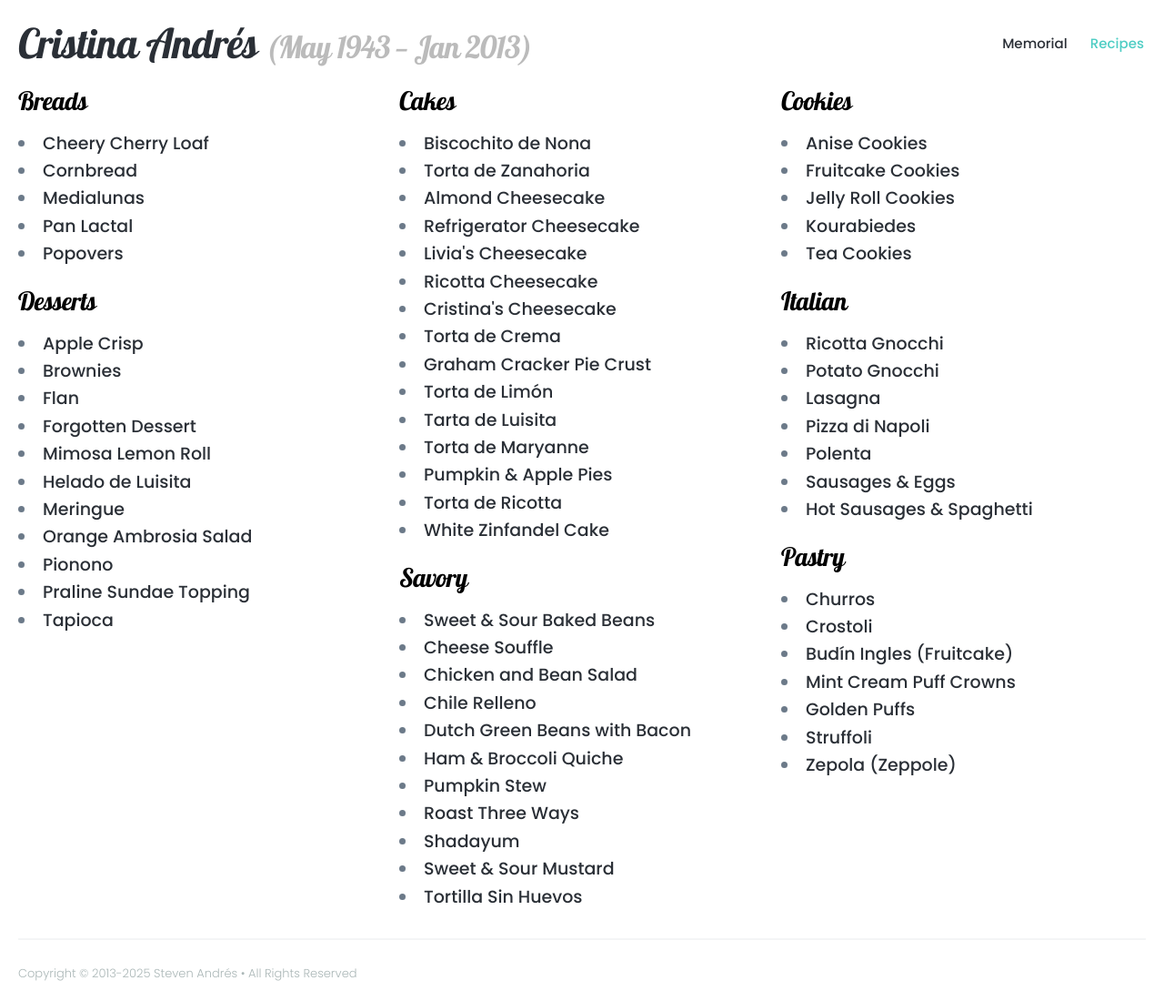
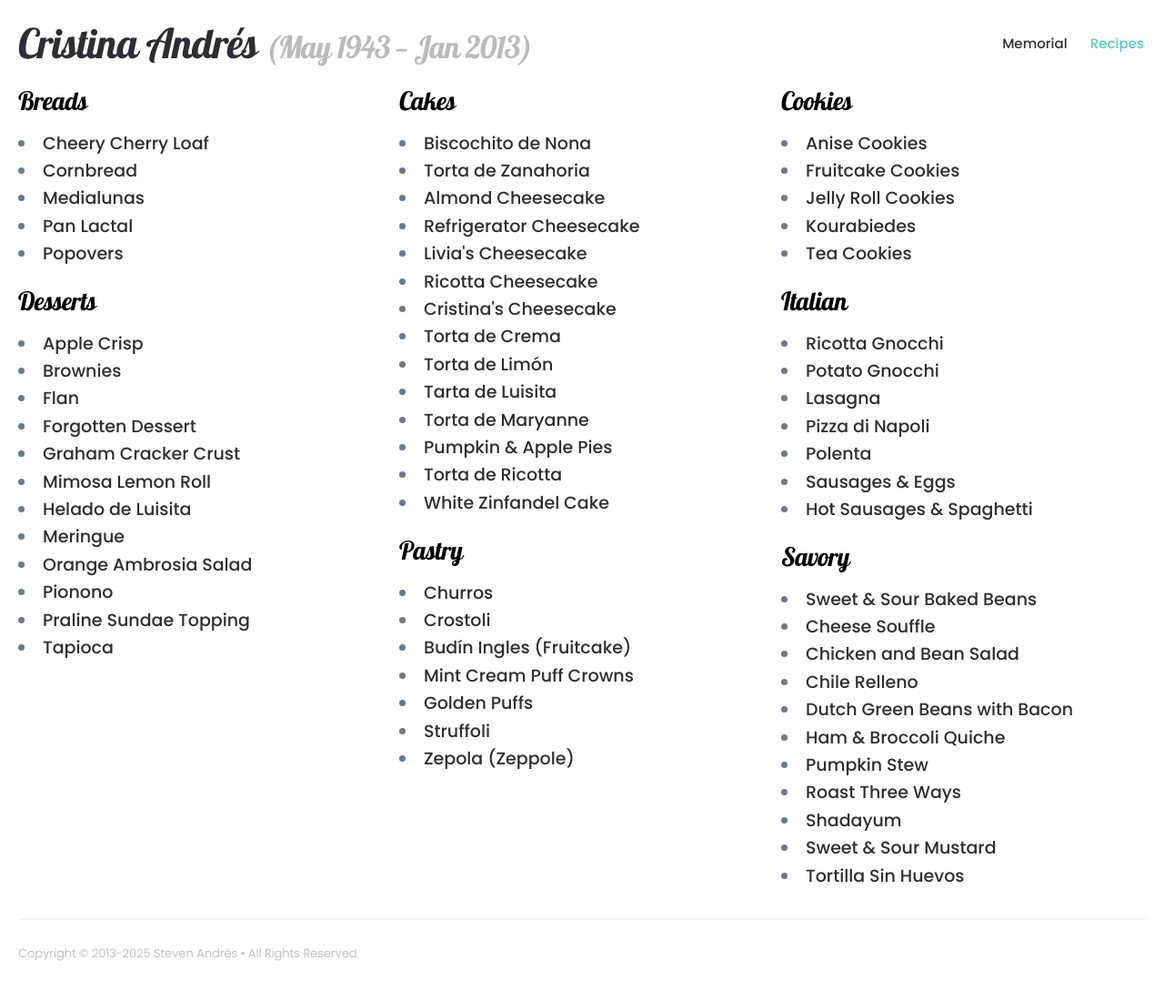
Before and after one commit to 950cagney/950cagney.github.io, a Jekyll site: the page built from recipes/index.html, in a window 1280 px wide. Shown: the whole page at 91% size. Built offline with Jekyll 4.4.1, drawn with Linux system fonts in a browser that asks for light colours; nearby versions of some CDN libraries; after the commit the page ends 1078 px from its top, so only the background shows below that.

Commit message:
Update graham-crust.md

```diff
--- a/_projects/graham-crust.md
+++ b/_projects/graham-crust.md
@@ -1,6 +1,6 @@
 ---
-title: "Graham Cracker Pie Crust"
-category: cake
+title: "Graham Cracker Crust"
+category: dessert
 ---
 
 Unsure of the handwriting:
```
